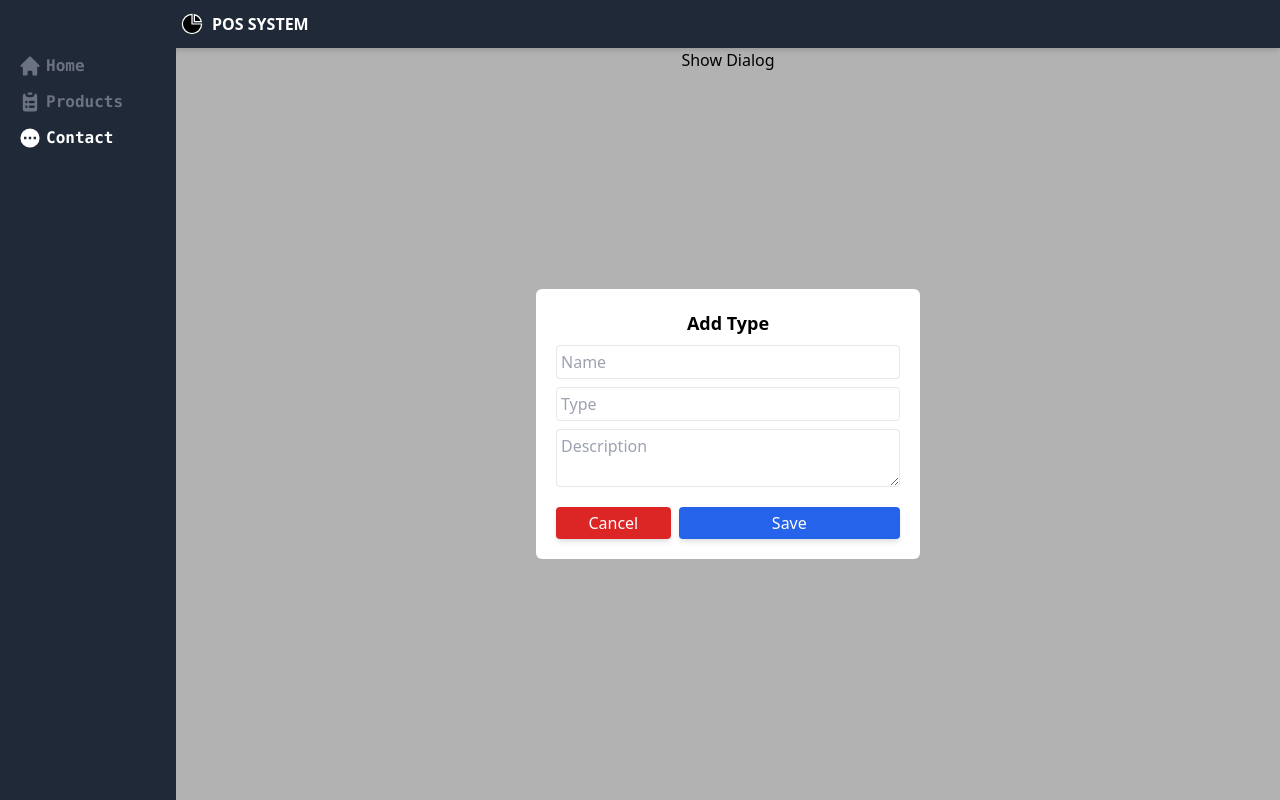
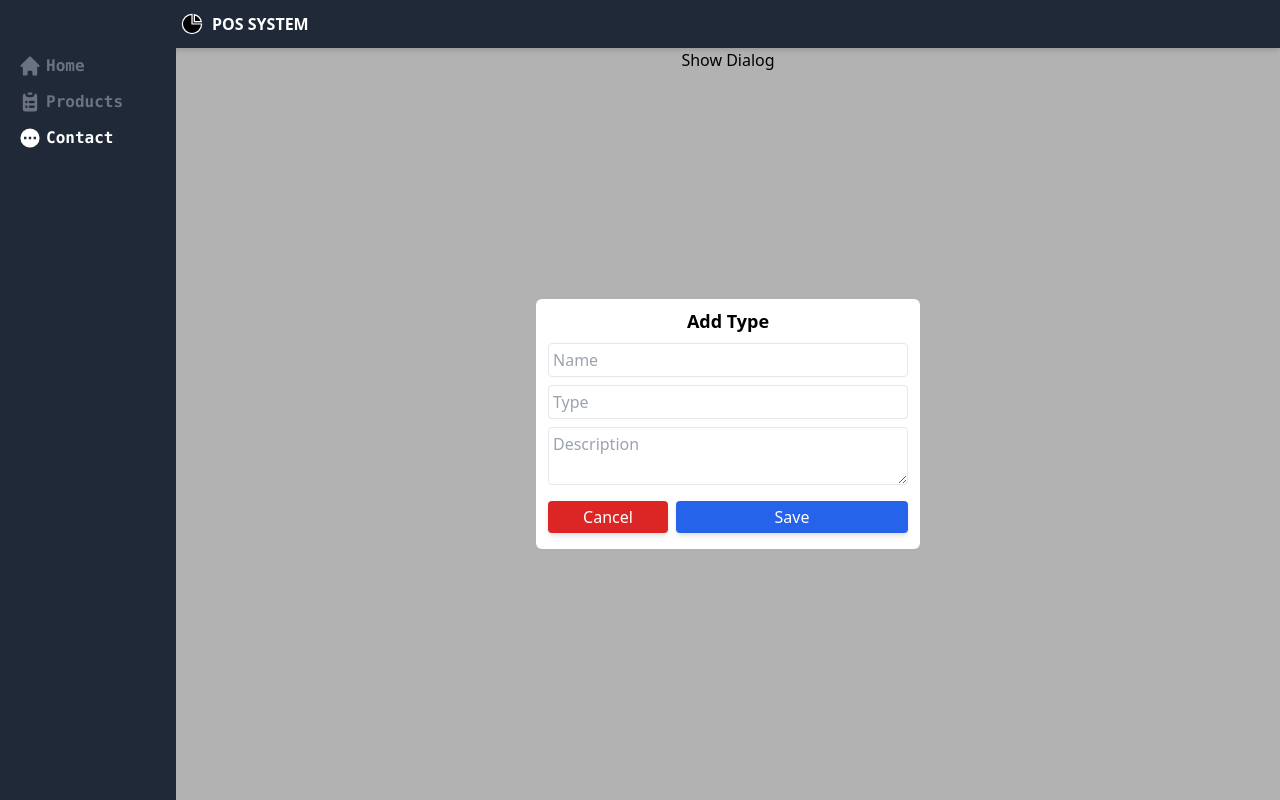
Before and after one commit to chitgyi/vue3-and-tailwind, a Vue app: page /contact in a window 1280 px wide. Both pictures are taken after a click on the button "Show Dialog". Built offline with nearby package versions, Linux system fonts and the light colour scheme.

Commit message:
update readme

```diff
--- a/src/components/indicators/Modal.vue
+++ b/src/components/indicators/Modal.vue
@@ -9,7 +9,7 @@
 </template>
 
 <script>
-import { inject, toRef } from "vue";
+import { inject, onUnmounted, toRef } from "vue";
 
 export default {
   props: {
@@ -26,6 +26,8 @@ export default {
       }
     };
 
+    onUnmounted(() => (show.value = false));
+
     return { isShown: show, onCancel, onDismiss };
   },
 };
--- a/src/layouts/Contact.vue
+++ b/src/layouts/Contact.vue
@@ -2,12 +2,12 @@
   <div class="container">
     <button @click.prevent="showModel">Show Dialog</button>
     <modal dismissable>
-      <div class="bg-white w-96 grid p-5 rounded-md space-y-2">
+      <div class="bg-white w-96 grid px-3 py-2 rounded-md space-y-2 m-5">
         <p class="font-bold text-lg">Add Type</p>
         <input type="text" class="rounded border p-1" placeholder="Name" />
         <input type="text" class="rounded border p-1" placeholder="Type" />
         <textarea class="rounded border p-1" placeholder="Description" />
-        <div class="grid grid-cols-3 space-x-2 pt-3">
+        <div class="grid grid-cols-3 space-x-2 py-2">
           <button
             type="submit"
             @click="onCancel"
```
Also changed, not shown: 1 other file (tests, documents, lock files or other folders).
